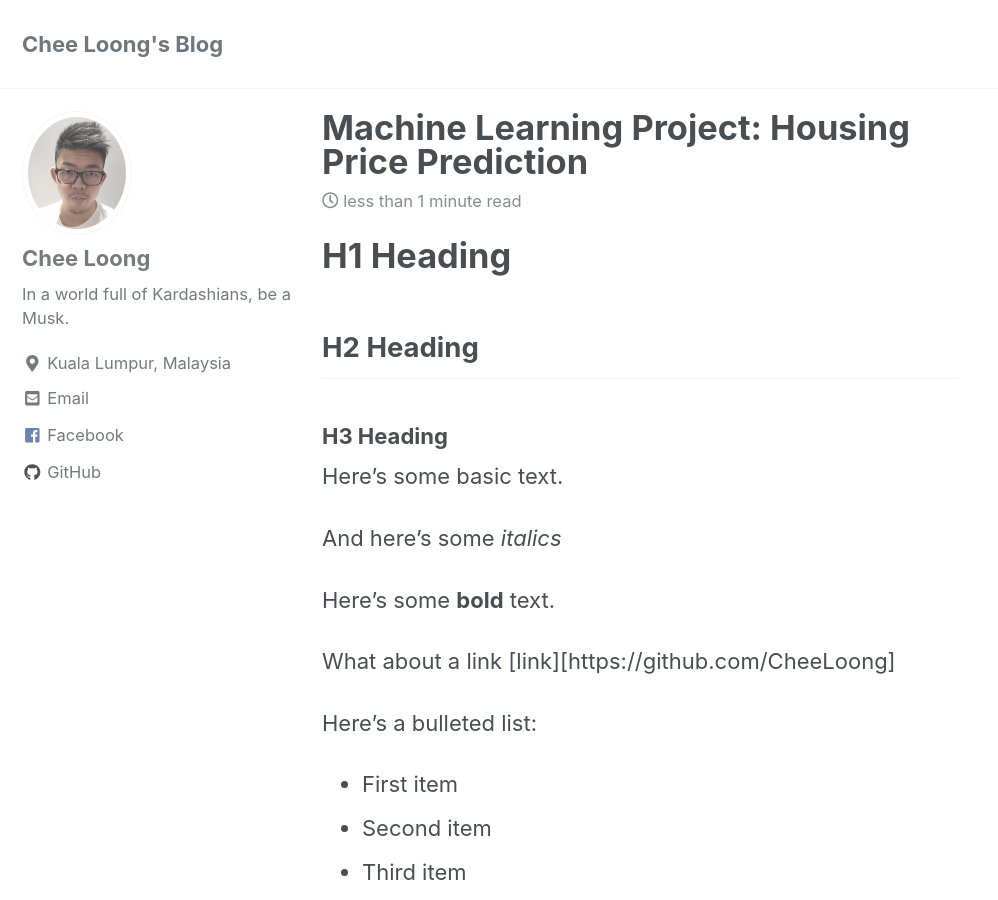
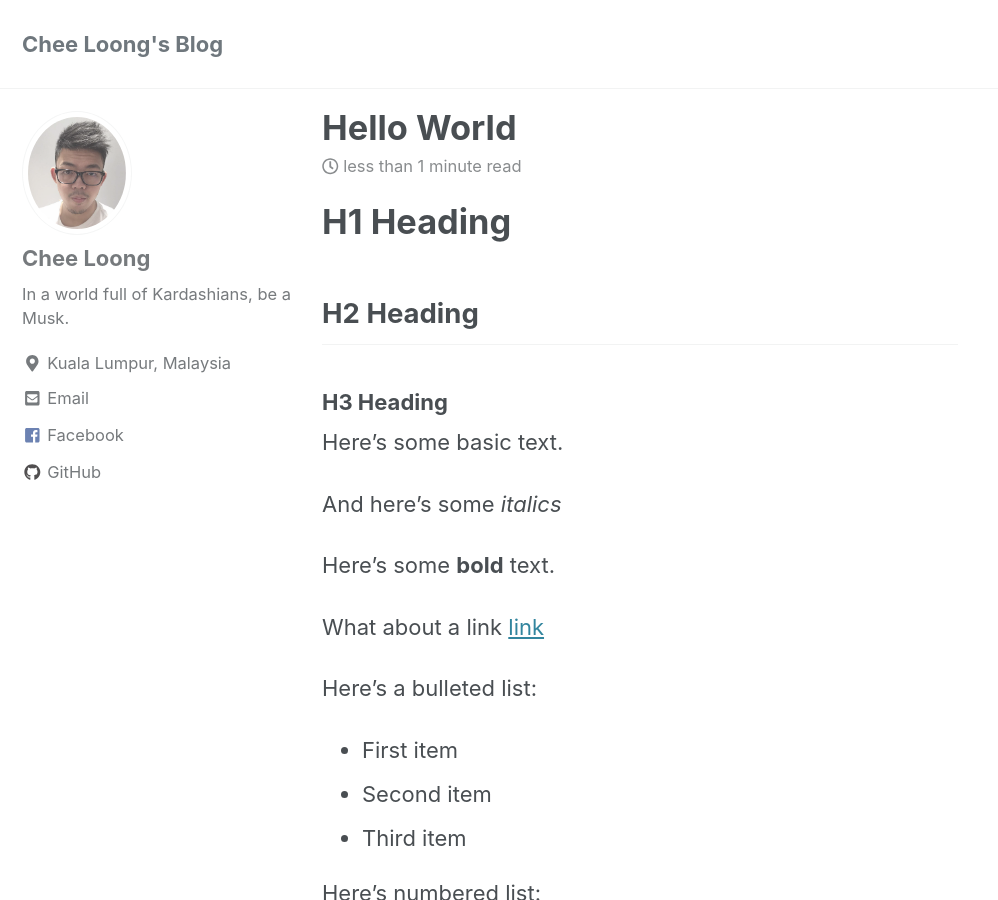
Before and after one commit to CheeLoong/CheeLoong.github.io, a Jekyll site: the page built from _posts/2019-03-02-housing.md, in a window 1280 px wide and 900 px high. Shown: the whole window, without its empty margins (0-998 px from the left). Built offline with Jekyll 4.4.1, drawn with Linux system fonts in a browser that asks for light colours; cached includes are drawn as plain includes; formulas are drawn with MathJax 3; some of the changed text lies outside the part shown.

Commit message:
new commit

```diff
--- a/_posts/2019-03-02-housing.md
+++ b/_posts/2019-03-02-housing.md
@@ -1,8 +1,8 @@
 ---
-title: "Machine Learning Project: Housing Price Prediction"
+title: "Hello World"
 data: 2019-03-02
-tags: [machine learning, real estate, real world data]
-excerpt: "Housing Price Prediction"
+tags: [Hello World]
+excerpt: "Hello World"
 mathjax: "true"
 ---
 
@@ -18,7 +18,7 @@ And here's some *italics*
 
 Here's some **bold** text.
 
-What about a link [link][https://github.com/CheeLoong]
+What about a link [link](https://github.com/CheeLoong)
 
 Here's a bulleted list:
 - First item
```
